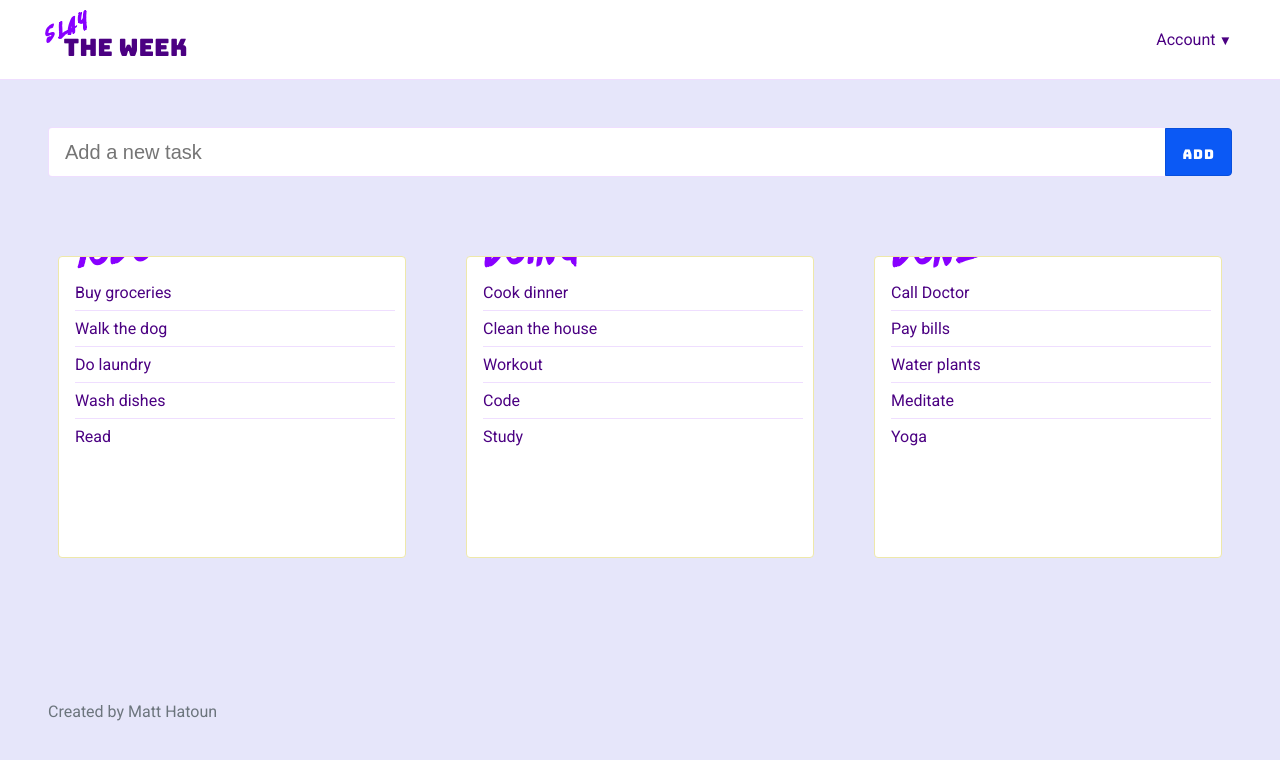
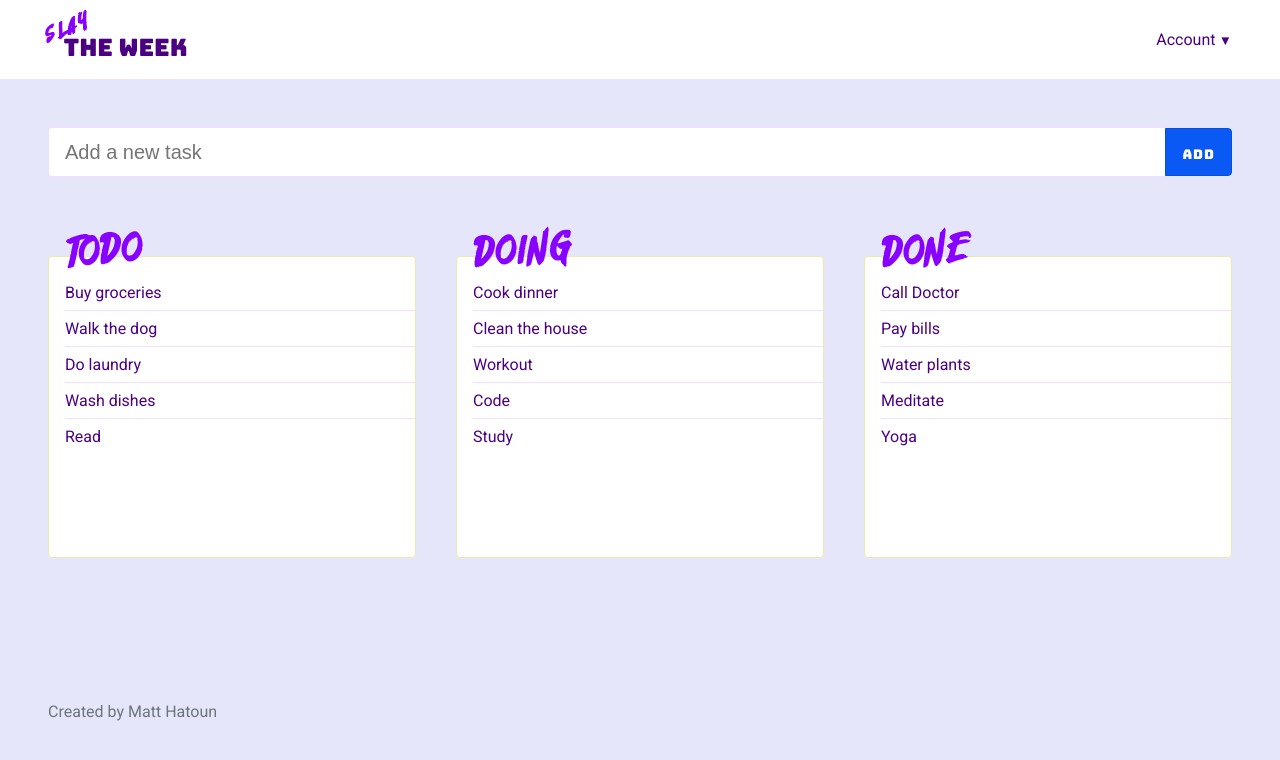
Before and after one commit to mhatoun/slay-the-week, a React (Create React App) app: page / in a window 1280 px wide. Shown: the top 760 px of the page. Built offline with nearby package versions, Linux system fonts and the light colour scheme; a web font is replaced by a local one.

Commit message:
cleanup limited with css

```diff
--- a/src/App.css
+++ b/src/App.css
@@ -92,12 +92,19 @@ body {
     background-color: var(--bright-background-color);
     min-width: 200px;
     min-height: 300px;
-    overflow-x: hidden;
+    flex: 1;
+    white-space: nowrap;
+    text-overflow: ellipsis;
+
 
     .list-item {
       margin-left: 1rem;
       padding: 0.5rem 0;
       border-bottom: 1px solid var(--mild-color);
+      overflow: hidden;
+      white-space: nowrap;
+      text-overflow: ellipsis;
+
     }
     :last-child {
       border-bottom: none;
@@ -179,10 +186,3 @@ body {
     border-bottom-left-radius: 0 !important;
   }
 }
-
-.flex-item {
-  flex: 1;
-  margin: 0 10px;
-  white-space: nowrap;
-  text-overflow: ellipsis;
-}
--- a/src/List.js
+++ b/src/List.js
@@ -2,14 +2,18 @@ import React from 'react';
 
 const List = ({name, listKey, items, handleDragStart, handleDrop, handleDragOver}) => {
   return (
-    <div className='list flex-grow-1 rounded-corners border-contrast flex-item'>
-      <div className='list-title font-pop'>
+    <div
+      className='list flex-grow-1 rounded-corners border-contrast' >
+      <div
+        className='list-title font-pop'
+        onDrop={(e) => handleDrop(e, 0, listKey)}
+        onDragOver={(e) => handleDragOver(e)}>
         {name}
       </div>
       {items && items.map((item, index) => {
         return (
           <div
-            key={index} className='list-item grab flex-item'
+            key={index} className='list-item grab'
             draggable='true'
             onDragStart={(e) => handleDragStart(e, index, listKey)}
             onDrop={(e) => handleDrop(e, index, listKey)}
```
